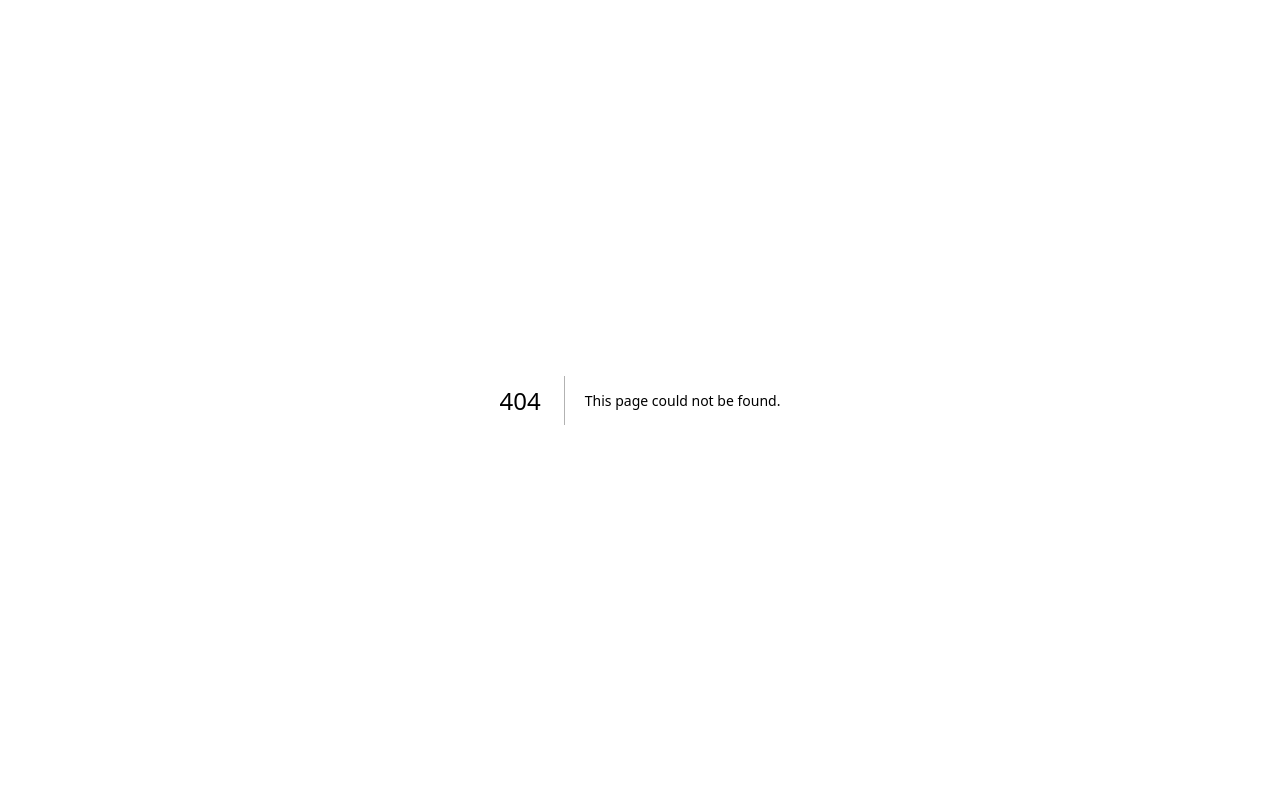
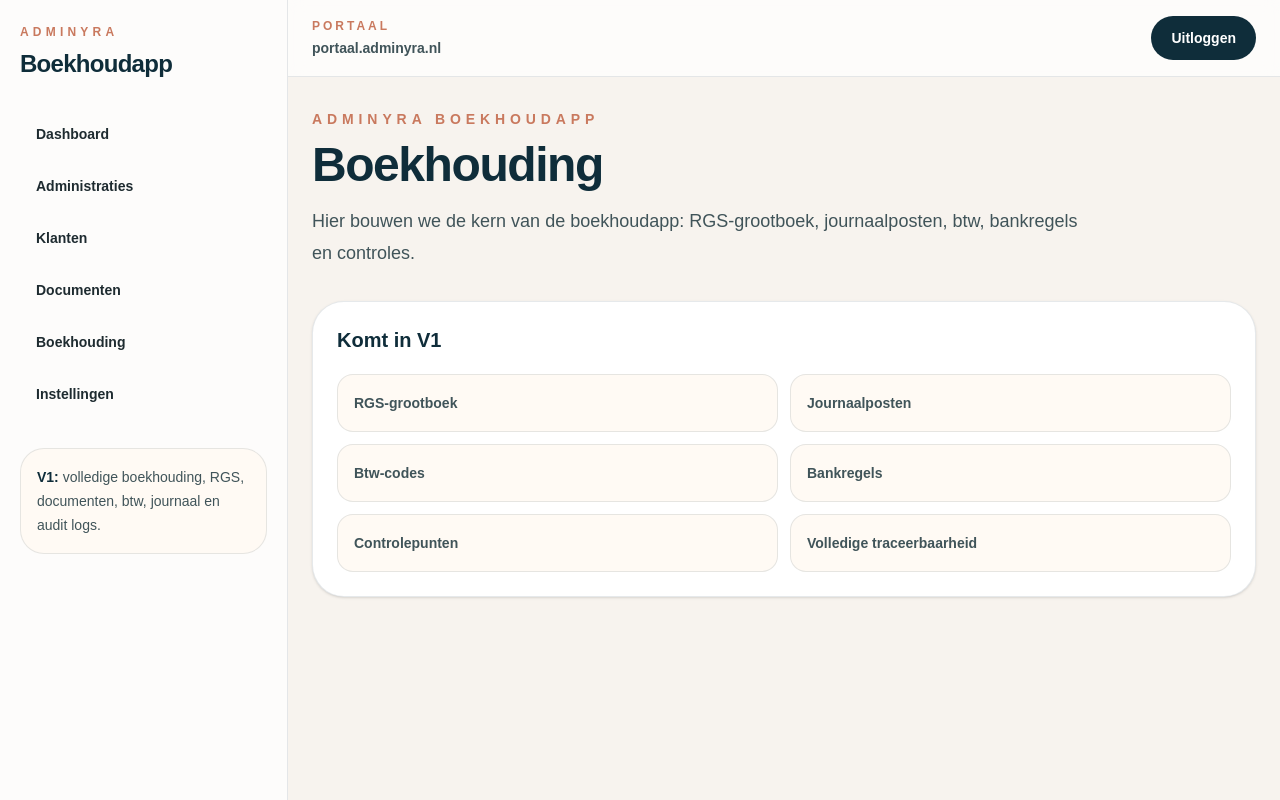
Before and after one commit to Adminyra/adminyra-app, a Next.js app: page /bookkeeping in a window 1280 px wide. Before the commit this address had no page. Built offline with nearby package versions, Linux system fonts and the light colour scheme.

Commit message:
Add base routes for Adminyra bookkeeping app

```diff
--- /dev/null
+++ b/app/administrations/page.tsx
@@ -0,0 +1,22 @@
+import { AdminAppShell } from "@/modules/layout/AdminAppShell";
+import { PlaceholderPage } from "@/modules/shared/PlaceholderPage";
+
+export default function AdministrationsRoute() {
+  return (
+    <AdminAppShell>
+      <PlaceholderPage
+        eyebrow="Adminyra Boekhoudapp"
+        title="Administraties"
+        description="Hier beheren we straks klanten, ondernemingen, boekjaren, btw-instellingen en toegang per administratie."
+        items={[
+          "Administratie aanmaken",
+          "Klantgegevens beheren",
+          "Boekjaren openen en sluiten",
+          "Btw-regime instellen",
+          "Gebruikers en rollen koppelen",
+          "Audit trail per administratie",
+        ]}
+      />
+    </AdminAppShell>
+  );
+}
--- /dev/null
+++ b/app/bookkeeping/page.tsx
@@ -0,0 +1,22 @@
+import { AdminAppShell } from "@/modules/layout/AdminAppShell";
+import { PlaceholderPage } from "@/modules/shared/PlaceholderPage";
+
+export default function BookkeepingRoute() {
+  return (
+    <AdminAppShell>
+      <PlaceholderPage
+        eyebrow="Adminyra Boekhoudapp"
+        title="Boekhouding"
+        description="Hier bouwen we de kern van de boekhoudapp: RGS-grootboek, journaalposten, btw, bankregels en controles."
+        items={[
+          "RGS-grootboek",
+          "Journaalposten",
+          "Btw-codes",
+          "Bankregels",
+          "Controlepunten",
+          "Volledige traceerbaarheid",
+        ]}
+      />
+    </AdminAppShell>
+  );
+}
--- /dev/null
+++ b/app/customers/page.tsx
@@ -0,0 +1,22 @@
+import { AdminAppShell } from "@/modules/layout/AdminAppShell";
+import { PlaceholderPage } from "@/modules/shared/PlaceholderPage";
+
+export default function CustomersRoute() {
+  return (
+    <AdminAppShell>
+      <PlaceholderPage
+        eyebrow="Adminyra Boekhoudapp"
+        title="Klanten"
+        description="Hier komt het klantenoverzicht voor Adminyra, inclusief contactgegevens, administraties, dossiers en status."
+        items={[
+          "Klantprofielen",
+          "Contactgegevens",
+          "Gekoppelde administraties",
+          "Aanleverstatus",
+          "Dossieroverzicht",
+          "Interne notities",
+        ]}
+      />
+    </AdminAppShell>
+  );
+}
--- /dev/null
+++ b/app/documents/page.tsx
@@ -0,0 +1,22 @@
+import { AdminAppShell } from "@/modules/layout/AdminAppShell";
+import { PlaceholderPage } from "@/modules/shared/PlaceholderPage";
+
+export default function DocumentsRoute() {
+  return (
+    <AdminAppShell>
+      <PlaceholderPage
+        eyebrow="Adminyra Boekhoudapp"
+        title="Documenten"
+        description="Hier komen bonnen, verkoopfacturen, inkoopfacturen, mandaten, overeenkomsten en controledocumenten."
+        items={[
+          "Documenten uploaden",
+          "Bonnen en facturen verwerken",
+          "Documentstatussen",
+          "Koppeling aan boeking",
+          "Dossier per klant",
+          "Bewaarplicht en audit trail",
+        ]}
+      />
+    </AdminAppShell>
+  );
+}
--- /dev/null
+++ b/app/settings/page.tsx
@@ -0,0 +1,22 @@
+import { AdminAppShell } from "@/modules/layout/AdminAppShell";
+import { PlaceholderPage } from "@/modules/shared/PlaceholderPage";
+
+export default function SettingsRoute() {
+  return (
+    <AdminAppShell>
+      <PlaceholderPage
+        eyebrow="Adminyra Boekhoudapp"
+        title="Instellingen"
+        description="Hier komen later algemene app-instellingen, rollen, beveiliging, btw-standaarden en boekhoudinstellingen."
+        items={[
+          "Rollen en rechten",
+          "Beveiliging",
+          "Btw-standaarden",
+          "RGS-instellingen",
+          "Audit log instellingen",
+          "Portaalinstellingen",
+        ]}
+      />
+    </AdminAppShell>
+  );
+}
--- /dev/null
+++ b/modules/shared/PlaceholderPage.tsx
@@ -0,0 +1,46 @@
+type PlaceholderPageProps = {
+  eyebrow: string;
+  title: string;
+  description: string;
+  items: string[];
+};
+
+export function PlaceholderPage({
+  eyebrow,
+  title,
+  description,
+  items,
+}: PlaceholderPageProps) {
+  return (
+    <section>
+      <p className="mb-3 text-sm font-black uppercase tracking-[0.35em] text-[#c9795e]">
+        {eyebrow}
+      </p>
+
+      <h1 className="text-4xl font-black tracking-[-0.03em] text-[#0f2d3a] md:text-5xl">
+        {title}
+      </h1>
+
+      <p className="mt-4 max-w-3xl text-lg leading-8 text-[#405459]">
+        {description}
+      </p>
+
+      <div className="mt-8 rounded-[2rem] border border-[#0f2d3a]/10 bg-white p-6 shadow-sm">
+        <h2 className="text-xl font-black text-[#0f2d3a]">
+          Komt in V1
+        </h2>
+
+        <div className="mt-5 grid gap-3 md:grid-cols-2">
+          {items.map((item) => (
+            <div
+              key={item}
+              className="rounded-2xl border border-[#0f2d3a]/10 bg-[#fffaf4] p-4 text-sm font-bold leading-6 text-[#405459]"
+            >
+              {item}
+            </div>
+          ))}
+        </div>
+      </div>
+    </section>
+  );
+}
```
